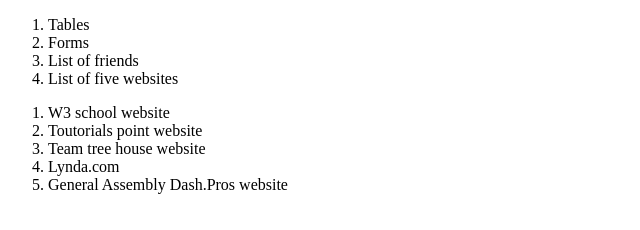
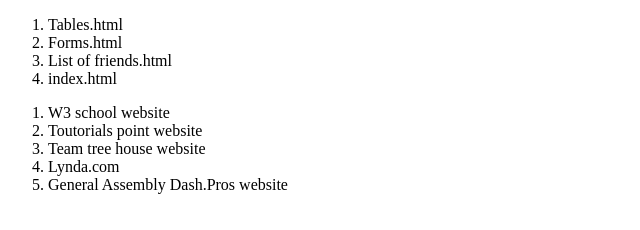
Before and after one commit to KIMULIVINCENT/forms, a plain HTML site: page index.html in a window 1280 px wide. Shown: the whole page, without its empty margins (0-640 px from the left). Drawn offline with Linux system fonts and the light colour scheme.

Commit message:
Update index.html

```diff
--- a/index.html
+++ b/index.html
@@ -8,10 +8,10 @@
 </head>
 <body>
     <ol>
-        <li>Tables</li>
-        <li>Forms</li>
-        <li>List of friends</li>
-        <li>List of five websites</li>
+        <li>Tables.html</li>
+        <li>Forms.html</li>
+        <li>List of friends.html</li>
+        <li>index.html</li>
     </ol>
     <ol>
         <li>W3 school website</li>
```
